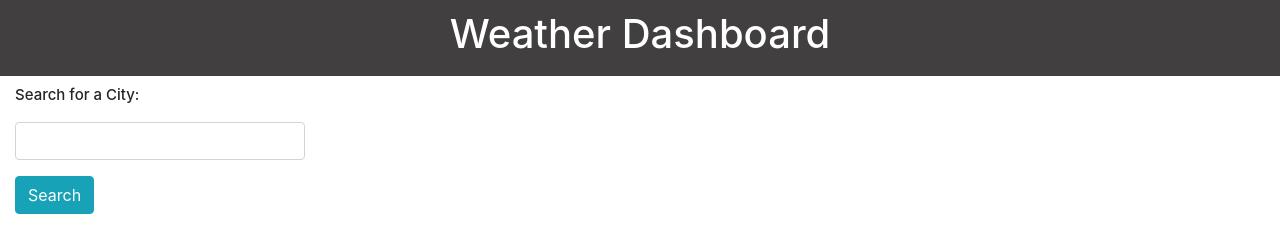
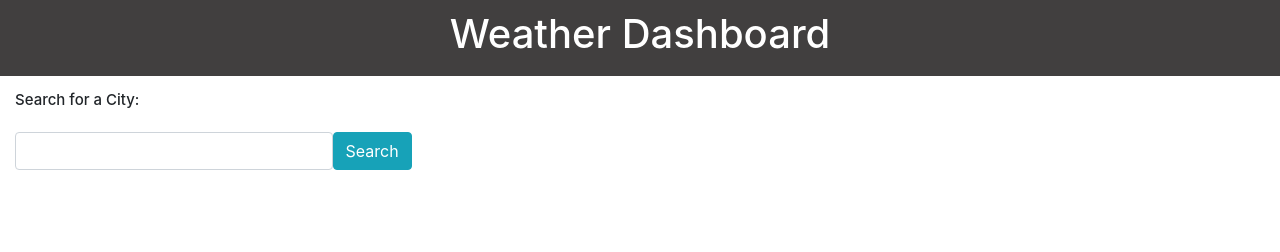
Before and after one commit to SpencerFife/weather-api, a plain HTML site: page index.html in a window 1280 px wide. Drawn offline with nearby package versions, Linux system fonts and the light colour scheme.

Commit message:
search bar/button placement

```diff
--- a/index.html
+++ b/index.html
@@ -19,14 +19,16 @@
       <h1>Weather Dashboard</h1>
     </div>
     <!--search bar/search button-->
-    <div class="form-group col-md-3">
     <h1 id="citySearch">Search for a City:</h1>
+    <div class="flex col-md-4">
+      <div class="input-group">
         <input type="text" class="form-control" id="inputCity" />
       </div>
-    <div class="col-md-3">
+      <div>
         <button type="button" id="searchButton" class="btn btn-info">
           Search
         </button>
+      </div>
     </div>
     <!--div for displaying current city-->
     <div class="current-city"></div>
--- a/style.css
+++ b/style.css
@@ -7,8 +7,11 @@
 }
 
 #citySearch {
-    padding: 10px 0px 10px 0px;
+    padding: 15px;
     font-size: 15px;
 }
 
-.button {}
+.flex {
+    display: flex;
+    flex-direction: row;
+}
```
Lines whose indentation alone changed are shown as unchanged.
